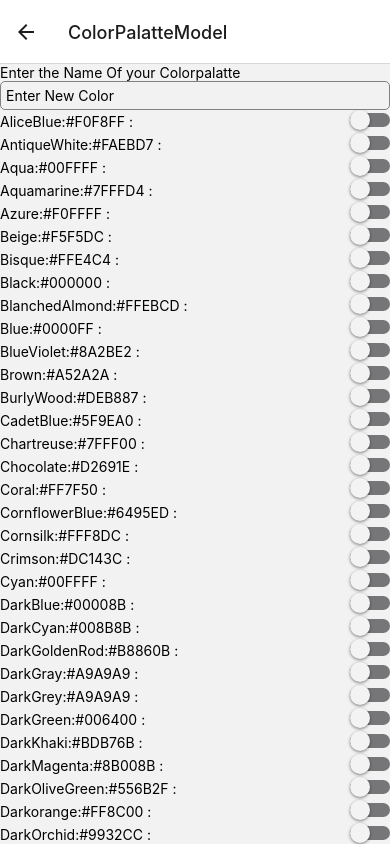
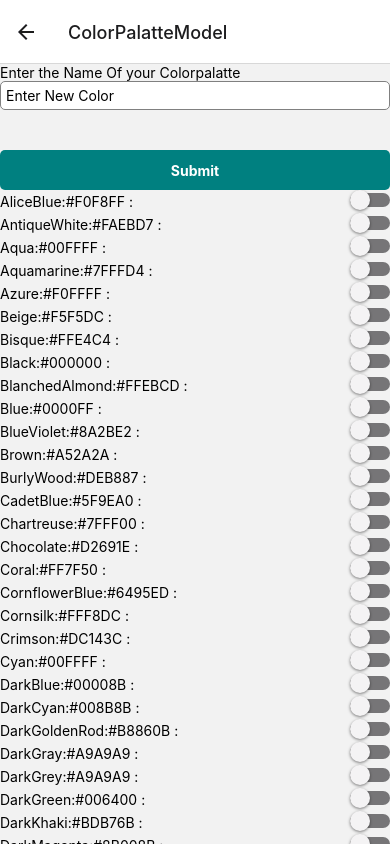
Before and after one commit to JAMI-IT/React-Native, a React Native app: screen /ColorPalatteModel in a window 390 px wide. Built offline with nearby package versions, Linux system fonts and the light colour scheme; no server answers.

Commit message:
Last_Project

```diff
--- a/Screens/ColorPalatteModel.js
+++ b/Screens/ColorPalatteModel.js
@@ -1,8 +1,8 @@
-import { View, Text, SafeAreaView, ScrollView, StyleSheet, TextInput,FlatList } from 'react-native';
-import { useState } from 'react';
+import { View, Text, SafeAreaView, TouchableOpacity, StyleSheet, TextInput,FlatList ,Alert} from 'react-native';
+import { useState,useCallback } from 'react';
 import React from 'react';
 import NewColor from '../component/NewColor';
-
+import { useNavigation } from '@react-navigation/native';
 
 const COLORS = [
   { colorName: 'AliceBlue', hexCode: '#F0F8FF' },
@@ -154,31 +154,45 @@ const COLORS = [
   { colorName: 'YellowGreen', hexCode: '#9ACD' },
 ];
 
-
-
-
 export default function ColorPalatteModel() {
 
+  const navigation = useNavigation();
+
   const [pallate, setpallete] = useState('');
+
+  const handlesubmit = useCallback (() =>{
+      if (!pallate) {
+            Alert.alert('Please Enter the Name')
+    }
+      else {
+        const newColorPallete = {
+          paletteName: pallate,
+          color: [],
+        };
+        navigation.navigate('Home', newColorPallete);
+
+    }
+},[pallate])
 
 
   return (
     <SafeAreaView style={styles.container}>
       <View>
-        <ScrollView>
           <Text>Enter the Name Of your Colorpalatte</Text>
           <TextInput
             style={styles.input}
             value={pallate}
             onChange={setpallete}
             placeholder="Enter New Color"
-          />
-        </ScrollView>
+        />
+        <TouchableOpacity style={styles.box} onPress={handlesubmit}>
+          <Text style={styles.boxtext}>Submit</Text>
+        </TouchableOpacity>
       </View>
       <View>
         <FlatList
           data={COLORS}
-          keyExtractor={(item) => item}
+          keyExtractor={(item) => item.colorName}
           renderItem={({ item }) => (
             <NewColor name={item.colorName} hexacode={item.hexCode} />
           )}
@@ -194,9 +208,22 @@ const styles = StyleSheet.create({
     borderColor: 'grey',
     padding: 5,
     borderRadius: 5,
+    marginBottom: 40,
+    backgroundColor:'white'
   },
   container: {
     flex:1,
     padding: 20,
   },
+  box: {
+    height: 40,
+    backgroundColor: 'teal',
+    justifyContent: 'center',
+    alignItems: 'center',
+    borderRadius:5,
+  },
+  boxtext: {
+    color: 'white',
+    fontWeight:'bold',
+  }
 });
--- a/Screens/Home.js
+++ b/Screens/Home.js
@@ -50,7 +50,12 @@ const URL = 'https://color-palette-api.kadikraman.now.sh/palettes';
 
 
 
-export default function Home({ navigation }) {
+export default function Home({ navigation, route }) {
+
+  const newColorPallete = route.params?route.params.newColorPallete:undefined;
+
+
+
   const [palatte, setpallete] = useState([]);
   const handlefetchpalate = useCallback
     (async () => {
@@ -64,8 +69,13 @@ export default function Home({ navigation }) {
       []);
 
   useEffect(() => {
+if (newColorPallete) {
+  setpallete(palatte=>[newColorPallete, ...palatte])
+    }
     handlefetchpalate();
-  }, []);
+
+
+  }, [newColorPallete]);
 
 
 //SEcond Ues setate for the refreshong
--- a/component/NewColor.js
+++ b/component/NewColor.js
@@ -11,7 +11,7 @@ export default function NewColor(props) {
     <View      style={{
         flexDirection: 'row',
       justifyContent: 'space-between',
-      alignItems:'center',
+      alignItems: 'center',
 
       }}
     >
```
